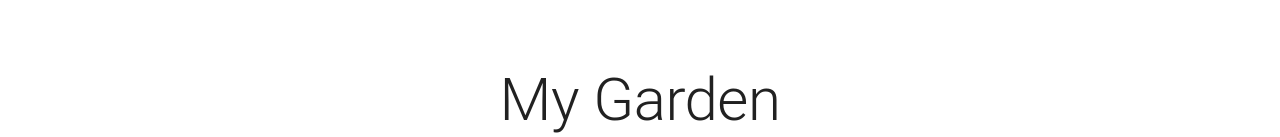
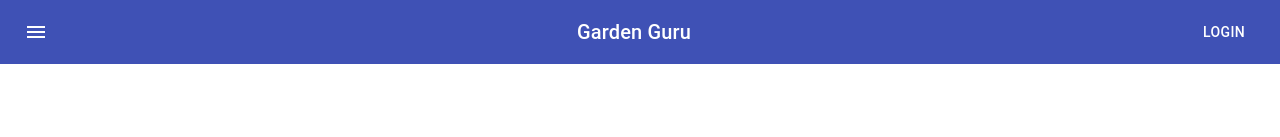
Before and after one commit to chingu-voyages/v10-bears-team-02, a React (Create React App) app in the folder client/: page /mygarden in a window 1280 px wide. Shown: the top 137 px of the page. Built offline with nearby package versions, Linux system fonts and the light colour scheme; no server answers.

Commit message:
Render navbar for all routes

```diff
--- a/client/src/App.js
+++ b/client/src/App.js
@@ -25,14 +25,12 @@ function App(props) {
   useEffect(checkAuth)
   return (
     <div className="App">
-
+      <Route path="*" render={props => <NavBar {...props} />} />
       <Route exact path="/" render={props => (
         <>
-          <NavBar {...props} />
           <SearchBar />
-          <HomePage {...props} />
+          <HomePage />
           <QueriedPlants />
-          {/* <PlantsLibrary /> */}
         </>
       )} />
 
```
